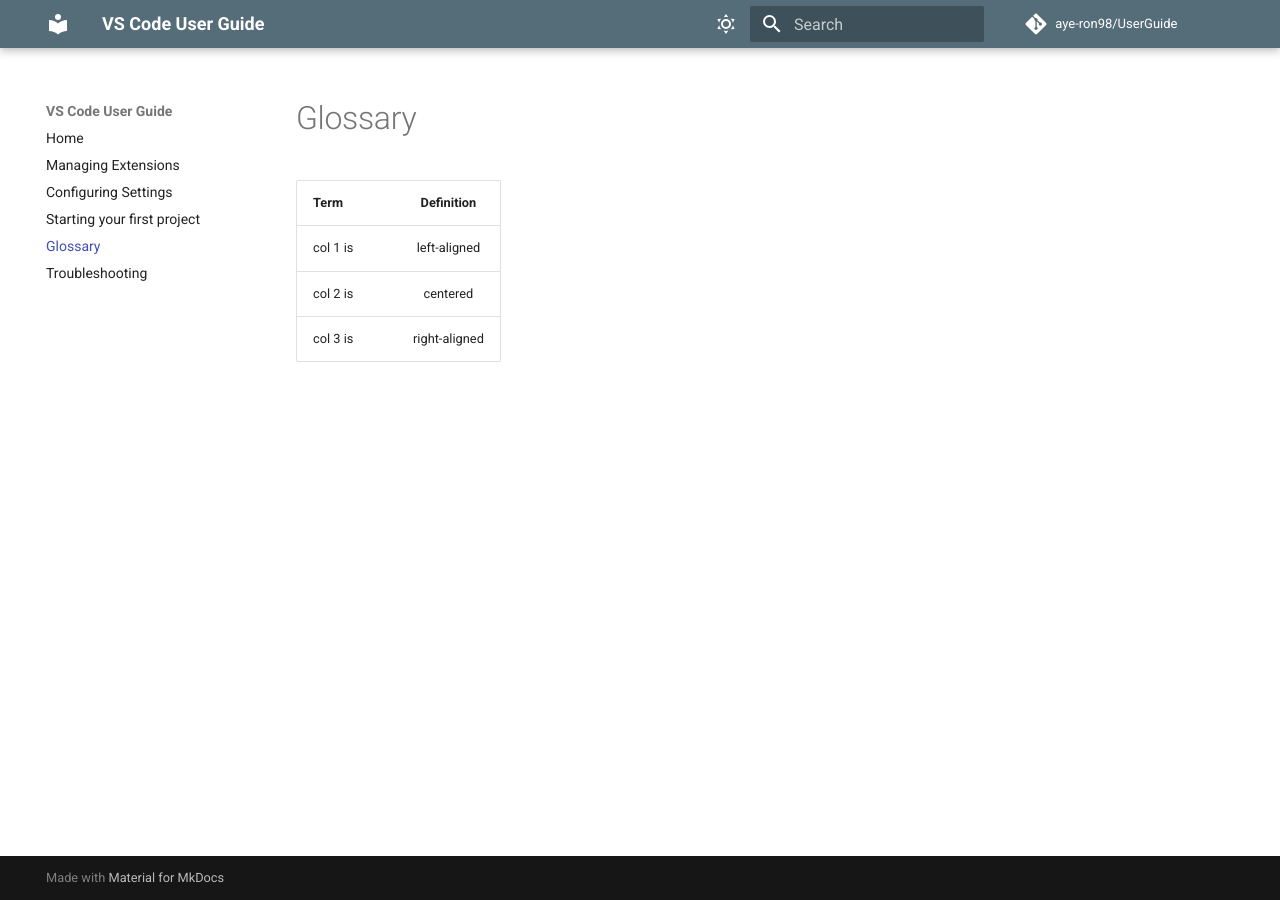
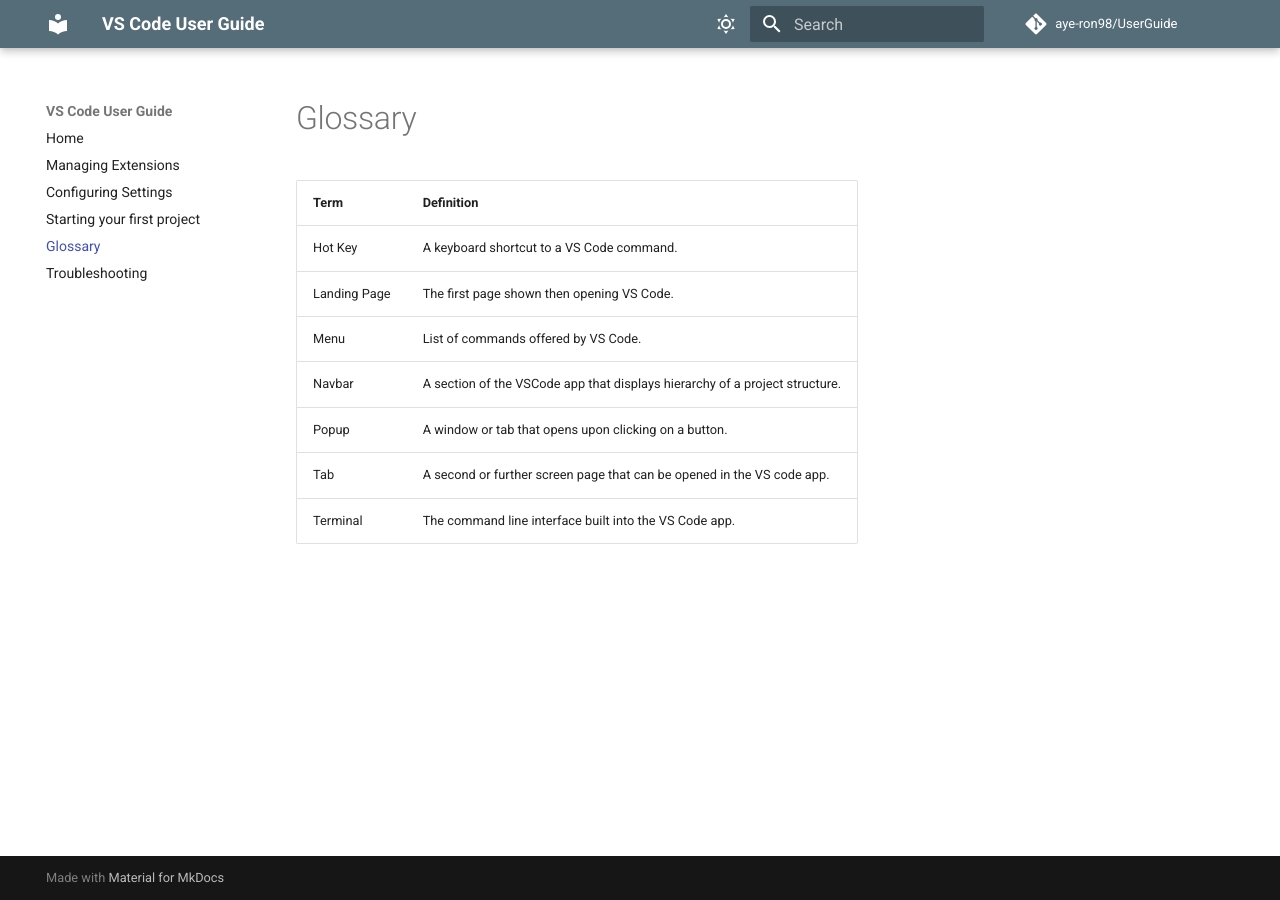
Before and after one commit to aye-ron98/UserGuide, an MkDocs documentation site: the page built from docs/pages/glossary.md, in a window 1280 px wide. Built offline with MkDocs 1.6.1 and Material for MkDocs 9.7.7, drawn with Linux system fonts in a browser that asks for light colours; comment, search, counter and statistics services are not loaded.

Commit message:
complete glossary

```diff
--- a/docs/pages/glossary.md
+++ b/docs/pages/glossary.md
@@ -1,5 +1,9 @@
 | **Term**   |      **Definition**      |
-|----------|:-------------:|
-| col 1 is |  left-aligned |
-| col 2 is |    centered   |
-| col 3 is | right-aligned |
+|----------|-------------|
+| Hot Key | A keyboard shortcut to a VS Code command. |
+| Landing Page | The first page shown then opening VS Code. |
+| Menu | List of commands offered by VS Code. |
+| Navbar |A section of the VSCode app that displays hierarchy of a project structure. |
+| Popup | A window or tab that opens upon clicking on a button. |
+| Tab | A second or further screen page that can be opened in the VS code app. |
+| Terminal | The command line interface built into the VS Code app. |
```
